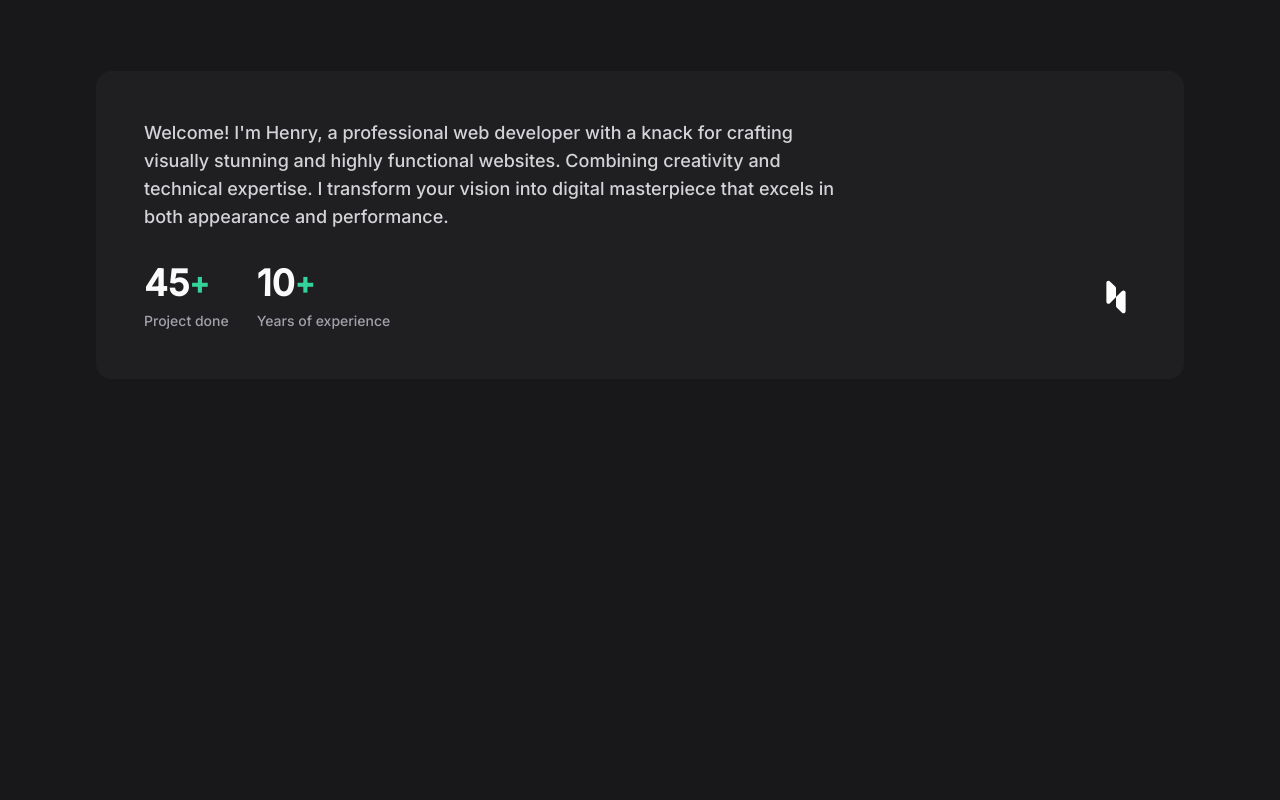
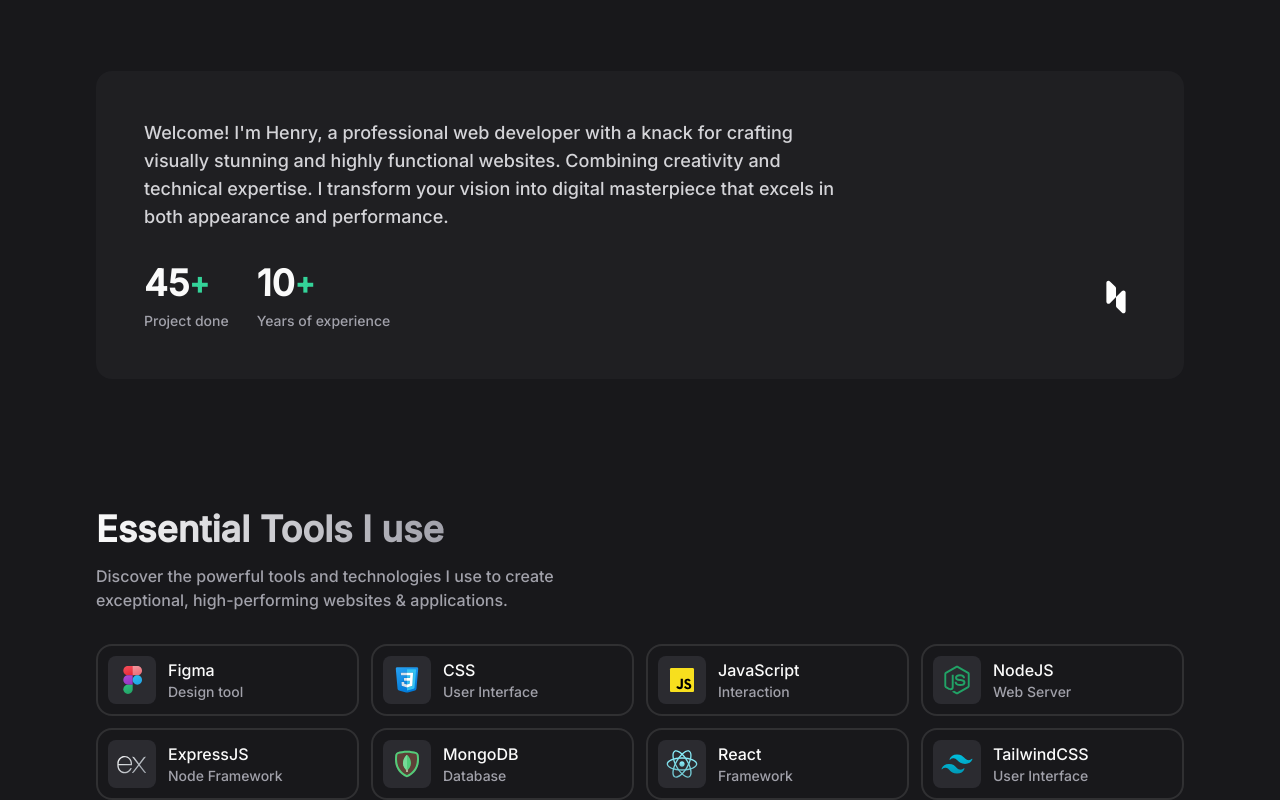
Before and after one commit to Jano-Esterhuizen/Jano-Portfolio, a React (Vite) app in the folder Jano-Portfolio/: page / in a window 1280 px wide. Shown: the part 637-1437 px from the top of the page. Before the commit the page ends 1016 px from the top, so only its background shows below. Built offline with nearby package versions, Linux system fonts and the light colour scheme.

Commit message:
Created Skill Section

```diff
--- a/Jano-Portfolio/src/App.jsx
+++ b/Jano-Portfolio/src/App.jsx
@@ -6,6 +6,7 @@
 import About from "./components/About"
 import Header from "./components/Header"
 import Hero from "./components/Hero"
+import Skill from "./components/Skill"
 
 const App = () => {
   return (
@@ -15,6 +16,7 @@
       <main>
         <Hero/>
         <About/>
+        <Skill/>
       </main>
     </>
   )
--- /dev/null
+++ b/Jano-Portfolio/src/components/Skill.jsx
@@ -0,0 +1,74 @@
+import React from 'react'
+import SkillCard from './SkillCard';
+
+const skillItem = [
+    {
+        imgSrc: '/images/figma.svg',
+        label: 'Figma',
+        desc: 'Design tool'
+    },
+    {
+        imgSrc: '/images/css3.svg',
+        label: 'CSS',
+        desc: 'User Interface'
+    },
+    {
+        imgSrc: '/images/javascript.svg',
+        label: 'JavaScript',
+        desc: 'Interaction'
+    },
+    {
+        imgSrc: '/images/nodejs.svg',
+        label: 'NodeJS',
+        desc: 'Web Server'
+    },
+    {
+        imgSrc: '/images/expressjs.svg',
+        label: 'ExpressJS',
+        desc: 'Node Framework'
+    },
+    {
+        imgSrc: '/images/mongodb.svg',
+        label: 'MongoDB',
+        desc: 'Database'
+    },
+    {
+        imgSrc: '/images/react.svg',
+        label: 'React',
+        desc: 'Framework'
+    },
+    {
+        imgSrc: '/images/tailwindcss.svg',
+        label: 'TailwindCSS',
+        desc: 'User Interface'
+    },
+];
+
+const Skill = () => {
+    return (
+        <section className="section">
+            <div className="container">
+                <h2 className="headline-2">
+                    Essential Tools I use
+                </h2>
+                <p className="text-zinc-400 mt-3 mb-8 max-w-[50ch]">
+                Discover the powerful tools and technologies I use to create exceptional, high-performing websites & applications.
+                </p>
+                <div className="grid gap-3 grid-cols-[repeat(auto-fill,_minmax(250px,_1fr))]  ">
+                    {
+                        skillItem.map(({ imgSrc, label, desc }, key) => (
+                       <SkillCard
+                            imgSrc={imgSrc}
+                            label={label}
+                            desc={desc}
+                            key={key}
+                       />
+                    ))
+                    }
+                </div>
+            </div>
+        </section>
+    )
+}
+
+export default Skill
--- /dev/null
+++ b/Jano-Portfolio/src/components/SkillCard.jsx
@@ -0,0 +1,37 @@
+import React from 'react'
+import PropTypes from 'prop-types';
+
+const SkillCard = ({
+    imgSrc,
+    label,
+    desc,
+    classes
+}) => {
+  return (
+    <div className={'flex items-center gap-3 ring-2 ring-inset ring-zinc-50/10 rounded-2xl p-3 hover:bg-zinc-800 transition-colors group ' + classes}>
+        <figure className="bg-zinc-700/50 rounded-lg overflow-hidden w-12 h-12 p-2 group-hover:bg-zinc-900 transition-colors">
+            <img
+            src={imgSrc}
+            width={32}
+            height={32}
+            alt={label} />
+        </figure>
+
+        <div>
+            <h3>{label}</h3>
+
+            <p className='text-zinc-400 text-sm'>
+                {desc}
+            </p>
+        </div>
+    </div>
+  )
+}
+SkillCard.propTypes = {
+    imgSrc: PropTypes.string.isRequired,
+    label: PropTypes.string.isRequired,
+    desc: PropTypes.string.isRequired,
+    classes: PropTypes.string
+}
+
+export default SkillCard
--- a/Jano-Portfolio/src/index.css
+++ b/Jano-Portfolio/src/index.css
@@ -11,7 +11,8 @@
   @apply bg-zinc-900 text-zinc-50;
 }
 
-.headline-1 {
+.headline-1,
+.headline-2 {
   @apply max-w-max;
   background: -webkit-linear-gradient(0deg, #fafafa, #a1a1aa);
   -webkit-background-clip: text;
@@ -20,6 +21,10 @@
 
 .headline-1 {
   @apply text-5xl leading-tight font-semibold lg:text-[55px] lg:leading-[1.15]
+}
+
+.headline-2 {
+  @apply text-3xl lg:text-4xl lg:leading-tight font-semibold
 }
 
 
```
